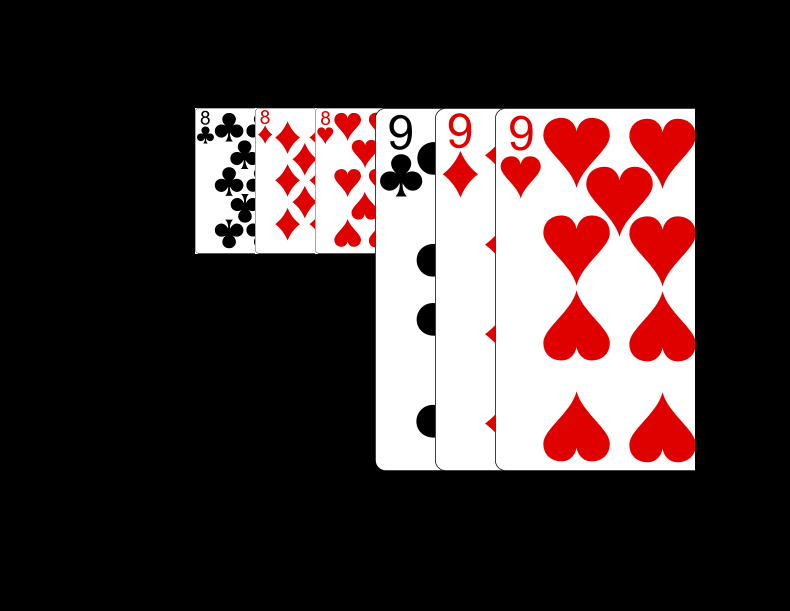
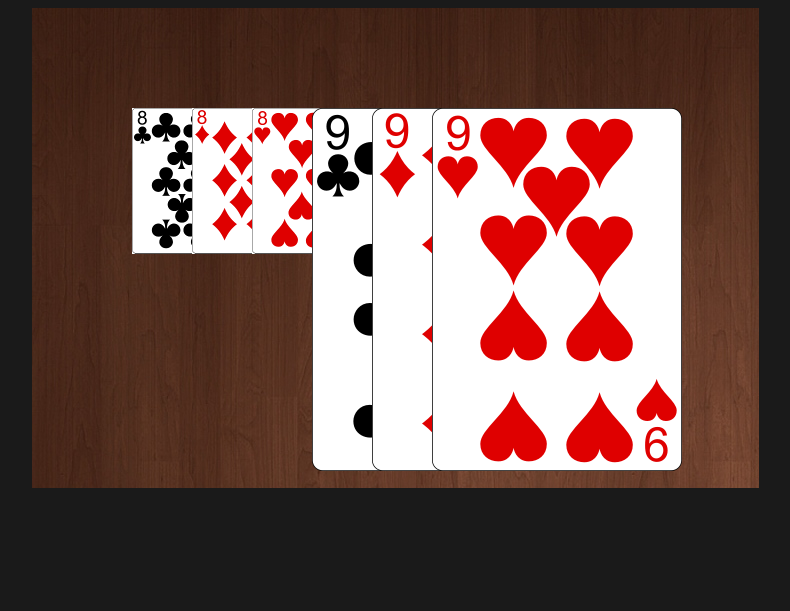
Before and after one commit to martis347/SemesterProject, a plain HTML site: page index.html in a window 1280 px wide. Shown: the whole page, without its empty margins (245-1035 px from the left). Drawn offline with Linux system fonts and the light colour scheme; animation ran at ten frames a second.

Commit message:
Moved initial loading to separate file, added background image

```diff
--- a/index.html
+++ b/index.html
@@ -3,86 +3,18 @@
     <meta charset="UTF-8">
     <title>Cards Game</title>
     <style>
-      body { background-color: #000000; }
+      body { background-color: #1a1a1a; }
       canvas { background-color: #222222; }
     </style>
   </head>
   <body>
   <body onload="init();">
   <div align="center">
-    <canvas id="game-canvas" width="512" height="384"></canvas>
+    <canvas id="game-canvas"></canvas>
   </div>
   <script src="pixi.js"></script>
+  <script src="init.js"></script>
   <script>
-
-    function init() {
-		var rendererOptions = {
-			antialiasing: true,
-			transparent: false,
-			resolution: window.devicePixelRatio,
-			autoResize: false,
-		}
-		var renderer = PIXI.autoDetectRenderer(window.screen.availHeight, window.screen.availHeight, {view:document.getElementById("game-canvas")});
-		var stage = new PIXI.Container(0x66FF99);
-		loadCards();
-
-
-	function randomCardsList(){
-		var allCards = [21, 22, 23, 24, 31, 32, 33, 34, 41, 42, 43, 44, 51, 52, 53, 54, 61, 62, 63, 64, 71, 72, 73, 74,
-		81, 82, 83, 84, 91, 92, 93, 94, 101, 102, 103, 104, "J1", "J2", "J3", "J4", "Q1", "Q2", "Q3", "Q4", "K1", "K2", "K3", "K4",
-		"A1", "A2", "A3", "A4","JO1", "JO2"];
-
-		var list = [];
-
-
-		for(var i = 0; i<6; i++)
-		{
-			var number = Math.floor(Math.random() * 53);
-			if(list.indexOf(allCards[number]) === -1)
-			{
-				list.push(allCards[number]);
-			}
-			else
-			{
-				i--;
-			}
-		}
-
-		list = [81,82,83,91,92,93]
-		return list;
-	}
-	function loadCards(){
-		var cards = randomCardsList();
-		var offset = 0;
-		cards.forEach(function(card){
-
-			var cardTexture = PIXI.Texture.fromImage("Resources/cards/" + card + ".png");
-			var cardSprite = new PIXI.Sprite(cardTexture, 700, 500);
-
-			cardSprite.buttonMode = true;
-			cardSprite.interactive = true;
-			cardSprite.position.x = 100 + offset;
-			cardSprite.position.y = 100;
-
-			cardSprite.scale.x = 0.5;
-			cardSprite.scale.y = 0.5;
-
-			stage.addChild(cardSprite);
-
-			cardSprite.mousedown = cardSprite.touchstart = function(data){
-				console.log(data);
-			}
-			console.log(card);
-			offset += 60;
-		});
-		requestAnimationFrame(animate);
-		}
-
-		function animate() {
-				requestAnimationFrame(animate);
-				renderer.render(stage);
-			}
-}
 
   </script>
 </body>
--- /dev/null
+++ b/init.js
@@ -0,0 +1,86 @@
+var gameWidth = window.screen.width / 1.1;
+var gameHeigth = window.screen.height / 1.25;
+
+document.getElementById('game-canvas').width = gameWidth;
+document.getElementById('game-canvas').heigth = gameHeigth;
+
+function init() {
+	var rendererOptions = {
+		antialiasing: true,
+		transparent: false,
+		resolution: window.devicePixelRatio,
+		autoResize: false,
+	}
+	var renderer = PIXI.autoDetectRenderer(gameWidth, gameHeigth, {view:document.getElementById("game-canvas")});
+	var stage = new PIXI.Container(0x66FF99);
+	loadResources(stage, renderer);
+}
+
+function loadResources(stage, renderer) {
+	stage.addChild(background());
+	loadCards(stage, renderer);
+}
+
+function background() {
+	var backgroundImage = PIXI.Texture.fromImage("Resources/background.jpg");
+	var backgroundSprite = new PIXI.Sprite(backgroundImage);
+
+	return backgroundSprite;
+}
+function loadCards(stage, renderer){
+	var cards = randomCardsList();
+	var offset = 0;
+	cards.forEach(function(card){
+
+		var cardTexture = PIXI.Texture.fromImage("Resources/cards/" + card + ".png");
+		var cardSprite = new PIXI.Sprite(cardTexture, 150, 150);
+
+		cardSprite.buttonMode = true;
+		cardSprite.interactive = true;
+		cardSprite.position.x = 100 + offset;
+		cardSprite.position.y = 100;
+
+		cardSprite.scale.x = 0.5;
+		cardSprite.scale.y = 0.5;
+
+		stage.addChild(cardSprite);
+
+		cardSprite.mousedown = cardSprite.touchstart = function(data){
+			console.log(data);
+		}
+		console.log(card);
+		offset += 60;
+	});
+
+	requestAnimationFrame(animate);
+
+	function animate() {
+		requestAnimationFrame(animate);
+		renderer.render(stage);
+	}
+}
+
+function randomCardsList(){
+	var allCards = [21, 22, 23, 24, 31, 32, 33, 34, 41, 42, 43, 44, 51, 52, 53, 54, 61, 62, 63, 64, 71, 72, 73, 74,
+	81, 82, 83, 84, 91, 92, 93, 94, 101, 102, 103, 104, "J1", "J2", "J3", "J4", "Q1", "Q2", "Q3", "Q4", "K1", "K2", "K3", "K4",
+	"A1", "A2", "A3", "A4","JO1", "JO2"];
+
+	var list = [];
+
+
+	for(var i = 0; i<6; i++)
+	{
+		var number = Math.floor(Math.random() * 53);
+		if(list.indexOf(allCards[number]) === -1)
+		{
+			list.push(allCards[number]);
+		}
+		else
+		{
+			i--;
+		}
+	}
+
+	list = [81,82,83,91,92,93]
+	return list;
+}
```
Also changed, not shown: Resources/background.jpg (added).
